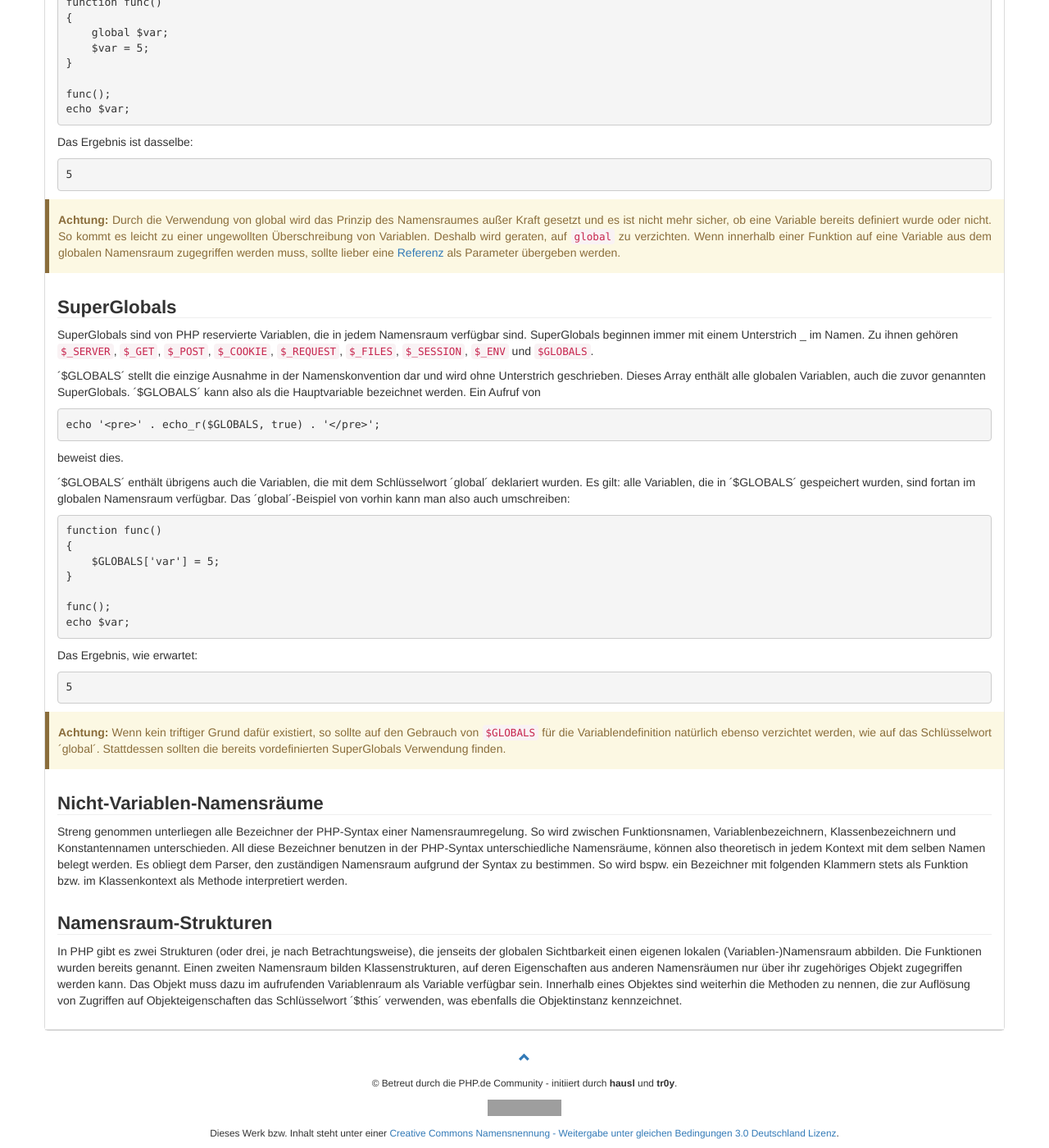
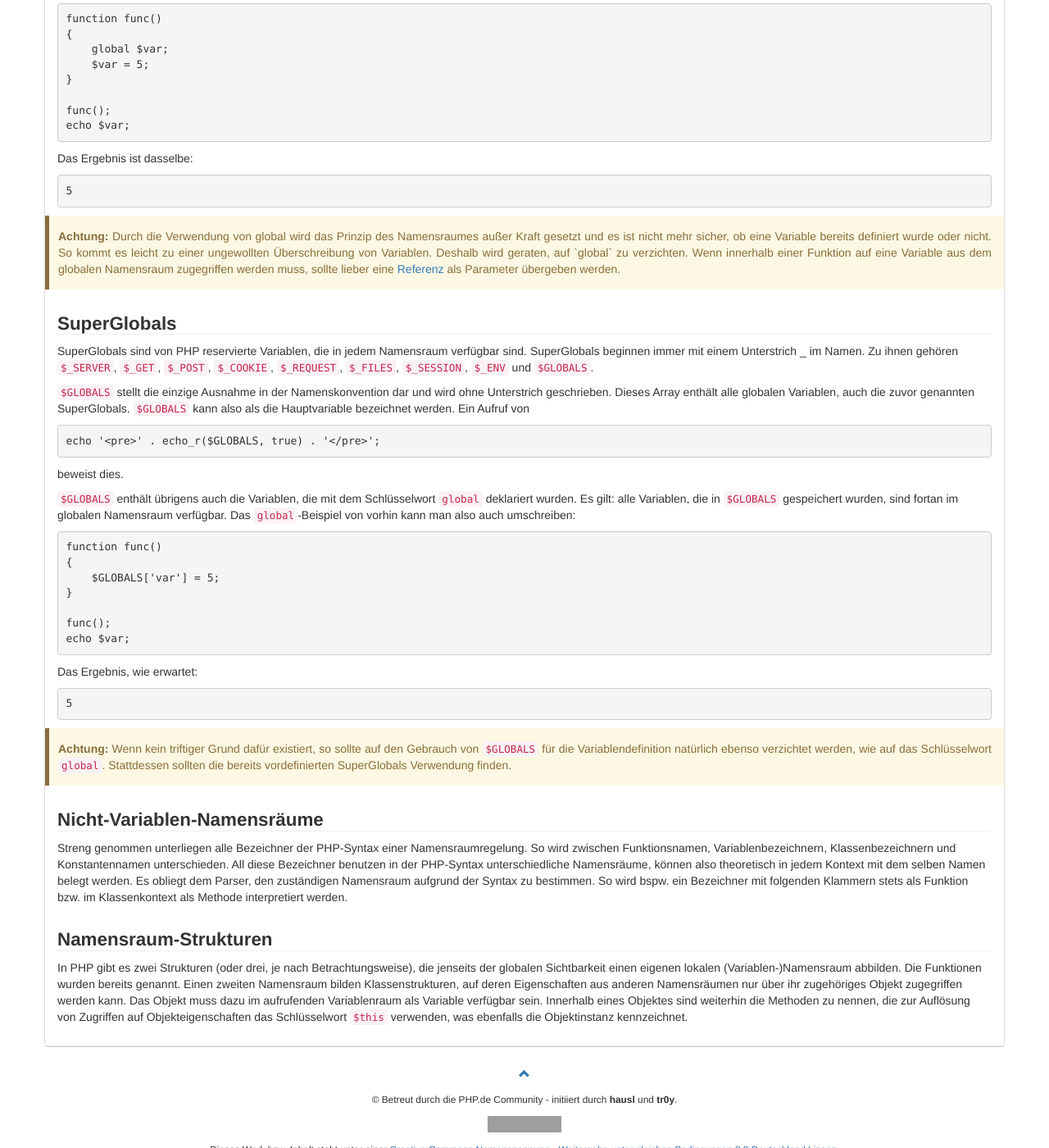
Before and after one commit to php-de/php-de.github.io, a Jekyll site: the page built from general/namensraum.md, in a window 1280 px wide and 1400 px high, scrolled down 3164 px. Shown: the whole window at 82% size. Built offline with Jekyll 4.4.1, drawn with Linux system fonts in a browser that asks for light colours; nearby versions of some CDN libraries; some of the changed text lies outside the part shown; grey boxes are pictures that could not be loaded.

Commit message:
Update namensraum.md

```diff
--- a/general/namensraum.md
+++ b/general/namensraum.md
@@ -111,7 +111,7 @@ $var = 5;
 func();
 ~~~
 
-Innerhalb des lokalen Namensraumes existiert die Variable ´$var´ nicht, weshalb eine Notice ausgegeben wird:
+Innerhalb des lokalen Namensraumes existiert die Variable `$var` nicht, weshalb eine Notice ausgegeben wird:
 
 ~~~
 Notice: Undefined variable: var in /var/www/xyz/abc.php on line x
@@ -143,7 +143,7 @@ Das Ergebnis:
 6
 ~~~
 
- Möchte man diese Variable nun erhalten, kann das Schlüsselwort ´static´ verwendet werden:
+ Möchte man diese Variable nun erhalten, kann das Schlüsselwort `static` verwendet werden:
 
 ~~~ php
 function func()
@@ -159,7 +159,7 @@ func();
 func();
 ~~~
 
-Die auf ´static´ folgende Initialisierung wird genau einmal wirksam – beim Erstaufruf der Funktion.
+Die auf `static` folgende Initialisierung wird genau einmal wirksam – beim Erstaufruf der Funktion.
 
 Das Ergebnis diesmal:
 
@@ -168,7 +168,7 @@ Das Ergebnis diesmal:
 7
 ~~~
 
-´static´ hat die Variable also erhalten, obwohl der Namensraum selbst schon verlassen wurde. Beim erneuten Aufruf wurde die Zuweisung des Wertes 5 nicht erneut ausgeführt. Der Zugriff von außen ist dennoch nicht möglich, da der Namensraum dieser Variablen weiterhin lokal ist:
+`static` hat die Variable also erhalten, obwohl der Namensraum selbst schon verlassen wurde. Beim erneuten Aufruf wurde die Zuweisung des Wertes 5 nicht erneut ausgeführt. Der Zugriff von außen ist dennoch nicht möglich, da der Namensraum dieser Variablen weiterhin lokal ist:
 
 
 ~~~ php
@@ -189,7 +189,7 @@ echo $var;
 
 ### Das Schlüsselwort global
 
-Das Schlüsselwort ´global´ durchbricht den Namensraum und macht eine Variable in einem anderen Namensraum sichtbar. Mithilfe von ´global´ ist es möglich, im lokalen Namensraum auf Variablen des globalen Namensraumes zuzugreifen und umgekehrt kann aus dem globalen Namensraum auf Variablen des lokalen Namensraumes zugegriffen werden.
+Das Schlüsselwort `global` durchbricht den Namensraum und macht eine Variable in einem anderen Namensraum sichtbar. Mithilfe von `global` ist es möglich, im lokalen Namensraum auf Variablen des globalen Namensraumes zuzugreifen und umgekehrt kann aus dem globalen Namensraum auf Variablen des lokalen Namensraumes zugegriffen werden.
 
 ~~~ php
 function func()
@@ -227,14 +227,14 @@ Das Ergebnis ist dasselbe:
 5
 ~~~
 
-<div class="alert alert-warning"><strong>Achtung: </strong>Durch die Verwendung von global wird das Prinzip des Namensraumes außer Kraft gesetzt und es ist nicht mehr sicher, ob eine Variable bereits definiert wurde oder nicht. So kommt es leicht zu einer ungewollten Überschreibung von Variablen. Deshalb wird geraten, auf <code>global</code> zu verzichten. Wenn innerhalb einer Funktion auf eine Variable aus dem globalen Namensraum zugegriffen werden muss, sollte lieber eine <a href="http://www.php.de/wiki-php/index.php/Parameteruebergabe#Art_der_.C3.9Cbergabe">Referenz</a> als Parameter übergeben werden.</div>
+<div class="alert alert-warning"><strong>Achtung: </strong>Durch die Verwendung von global wird das Prinzip des Namensraumes außer Kraft gesetzt und es ist nicht mehr sicher, ob eine Variable bereits definiert wurde oder nicht. So kommt es leicht zu einer ungewollten Überschreibung von Variablen. Deshalb wird geraten, auf `global` zu verzichten. Wenn innerhalb einer Funktion auf eine Variable aus dem globalen Namensraum zugegriffen werden muss, sollte lieber eine <a href="http://www.php.de/wiki-php/index.php/Parameteruebergabe#Art_der_.C3.9Cbergabe">Referenz</a> als Parameter übergeben werden.</div>
 
 
 ### SuperGlobals
 
-SuperGlobals sind von PHP reservierte Variablen, die in jedem Namensraum verfügbar sind. SuperGlobals beginnen immer mit einem Unterstrich _ im Namen. Zu ihnen gehören <code>$_SERVER</code>, <code>$_GET</code>, <code>$_POST</code>, <code>$_COOKIE</code>, <code>$_REQUEST</code>, <code>$_FILES</code>, <code>$_SESSION</code>, <code>$_ENV</code> und <code>$GLOBALS</code>.
+SuperGlobals sind von PHP reservierte Variablen, die in jedem Namensraum verfügbar sind. SuperGlobals beginnen immer mit einem Unterstrich _ im Namen. Zu ihnen gehören `$_SERVER`, `$_GET`, `$_POST`, `$_COOKIE`, `$_REQUEST`, `$_FILES`, `$_SESSION`, `$_ENV` und `$GLOBALS`.
 
-´$GLOBALS´ stellt die einzige Ausnahme in der Namenskonvention dar und wird ohne Unterstrich geschrieben. Dieses Array enthält alle globalen Variablen, auch die zuvor genannten SuperGlobals. ´$GLOBALS´ kann also als die Hauptvariable bezeichnet werden.
+`$GLOBALS` stellt die einzige Ausnahme in der Namenskonvention dar und wird ohne Unterstrich geschrieben. Dieses Array enthält alle globalen Variablen, auch die zuvor genannten SuperGlobals. `$GLOBALS` kann also als die Hauptvariable bezeichnet werden.
 Ein Aufruf von
 
 ~~~ php
@@ -243,8 +243,8 @@ echo '<pre>' . echo_r($GLOBALS, true) . '</pre>';
 
 beweist dies.
 
-´$GLOBALS´ enthält übrigens auch die Variablen, die mit dem Schlüsselwort ´global´ deklariert wurden. Es gilt: alle Variablen, die in ´$GLOBALS´ gespeichert wurden, sind fortan im globalen Namensraum verfügbar.
-Das ´global´-Beispiel von vorhin kann man also auch umschreiben:
+`$GLOBALS` enthält übrigens auch die Variablen, die mit dem Schlüsselwort `global` deklariert wurden. Es gilt: alle Variablen, die in `$GLOBALS` gespeichert wurden, sind fortan im globalen Namensraum verfügbar.
+Das `global`-Beispiel von vorhin kann man also auch umschreiben:
 
 ~~~ php
 function func()
@@ -262,7 +262,7 @@ Das Ergebnis, wie erwartet:
 5
 ~~~
 
-<div class="alert alert-warning"><strong>Achtung: </strong>Wenn kein triftiger Grund dafür existiert, so sollte auf den Gebrauch von <code>$GLOBALS</code> für die Variablendefinition natürlich ebenso verzichtet werden, wie auf das Schlüsselwort ´global´. Stattdessen sollten die bereits vordefinierten SuperGlobals Verwendung finden.</div>
+<div class="alert alert-warning"><strong>Achtung: </strong>Wenn kein triftiger Grund dafür existiert, so sollte auf den Gebrauch von <code>$GLOBALS</code> für die Variablendefinition natürlich ebenso verzichtet werden, wie auf das Schlüsselwort <code>global</code>. Stattdessen sollten die bereits vordefinierten SuperGlobals Verwendung finden.</div>
 
 
 ### Nicht-Variablen-Namensräume
@@ -275,4 +275,4 @@ Es obliegt dem Parser, den zuständigen Namensraum aufgrund der Syntax zu bestim
 
 In PHP gibt es zwei Strukturen (oder drei, je nach Betrachtungsweise), die jenseits der globalen Sichtbarkeit einen eigenen lokalen (Variablen-)Namensraum abbilden. Die Funktionen wurden bereits genannt.
 Einen zweiten Namensraum bilden Klassenstrukturen, auf deren Eigenschaften aus anderen Namensräumen nur über ihr zugehöriges Objekt zugegriffen werden kann. Das Objekt muss dazu im aufrufenden Variablenraum als Variable verfügbar sein.
-Innerhalb eines Objektes sind weiterhin die Methoden zu nennen, die zur Auflösung von Zugriffen auf Objekteigenschaften das Schlüsselwort ´$this´ verwenden, was ebenfalls die Objektinstanz kennzeichnet.
+Innerhalb eines Objektes sind weiterhin die Methoden zu nennen, die zur Auflösung von Zugriffen auf Objekteigenschaften das Schlüsselwort `$this` verwenden, was ebenfalls die Objektinstanz kennzeichnet.
```
